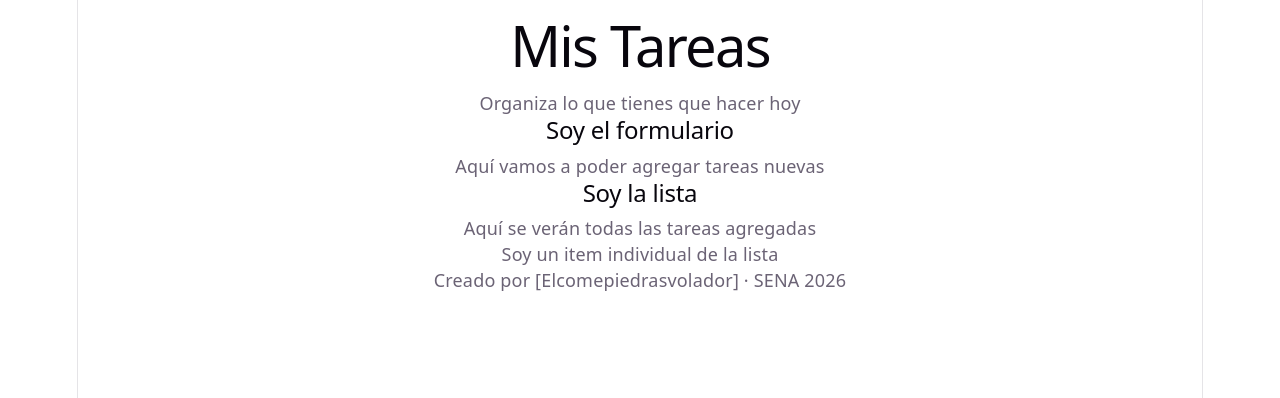
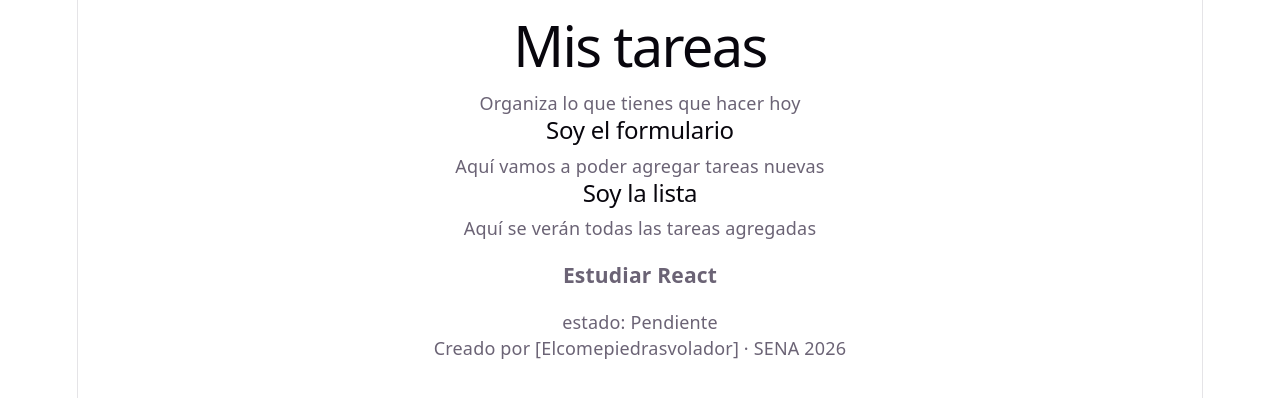
Before and after one commit to miguelxxrlq/etapa-productiva, a React (Vite) app: page / in a window 1280 px wide. Shown: the top 398 px of the page. Built offline with nearby package versions, Linux system fonts and the light colour scheme.

Commit message:
Pasar titulo al Encabezado y datos al Item con props

```diff
--- a/src/App.jsx
+++ b/src/App.jsx
@@ -8,13 +8,21 @@ import PiePagina from './componentes/PiePagina'
 
 import './App.css'
 function App() {
+    const tareaEjemplo = {
+        id: 1,
+           texto: "Estudiar React",
+        completada: false
+       }
 
   return (
     <div className="app">
-      <Encabezado />
+      <Encabezado
+      titulo="Mis tareas"
+      subtitulo="Organiza lo que tienes que hacer hoy"/>
       <Formulario />
       <Lista />
-      <Item />
+      <Item
+        tarea={tareaEjemplo}/>
       <PiePagina />
     </div>
   )
--- a/src/componentes/Encabezado.jsx
+++ b/src/componentes/Encabezado.jsx
@@ -1,9 +1,9 @@
 // Encabezado.jsx — título y presentación de la app
-function Encabezado() {
+function Encabezado({titulo, subtitulo}) {
     return (
         <header>
-            <h1>Mis Tareas</h1>
-            <p>Organiza lo que tienes que hacer hoy</p>
+            <h1>{titulo}</h1>
+            <p>{subtitulo}</p>
         </header>
     )
 }
--- a/src/componentes/Item.jsx
+++ b/src/componentes/Item.jsx
@@ -1,8 +1,9 @@
 // Item.jsx — representa un solo elemento de la lista
-function Item() {
+function Item({ tarea }) {
     return (
-        <article>
-            <p>Soy un item individual de la lista</p>
+        <article className="item">
+            <h3>{tarea.texto}</h3>
+            <p>estado: {tarea.completada ?  'Completada' : 'Pendiente'}</p>
         </article>
     )
 }
```
